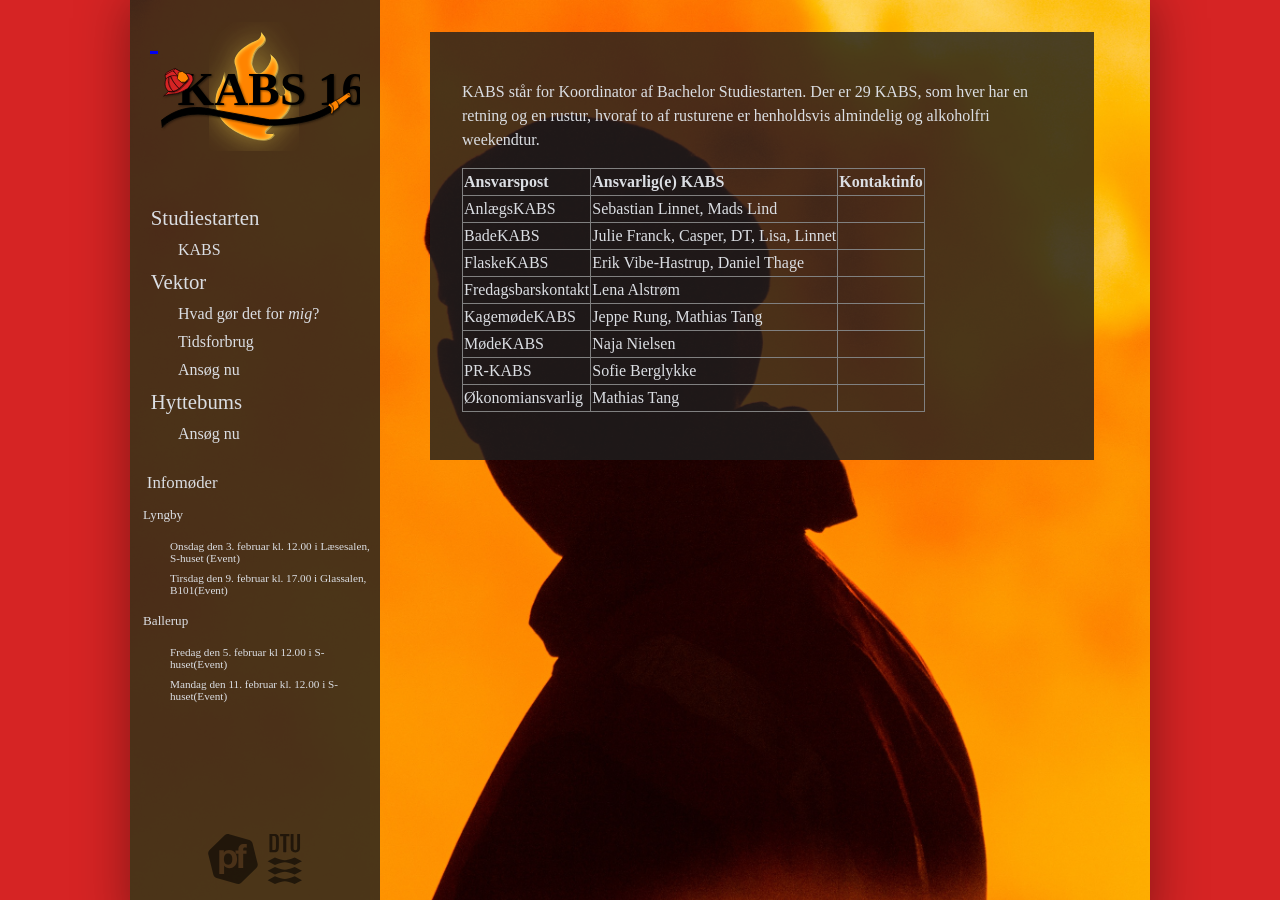
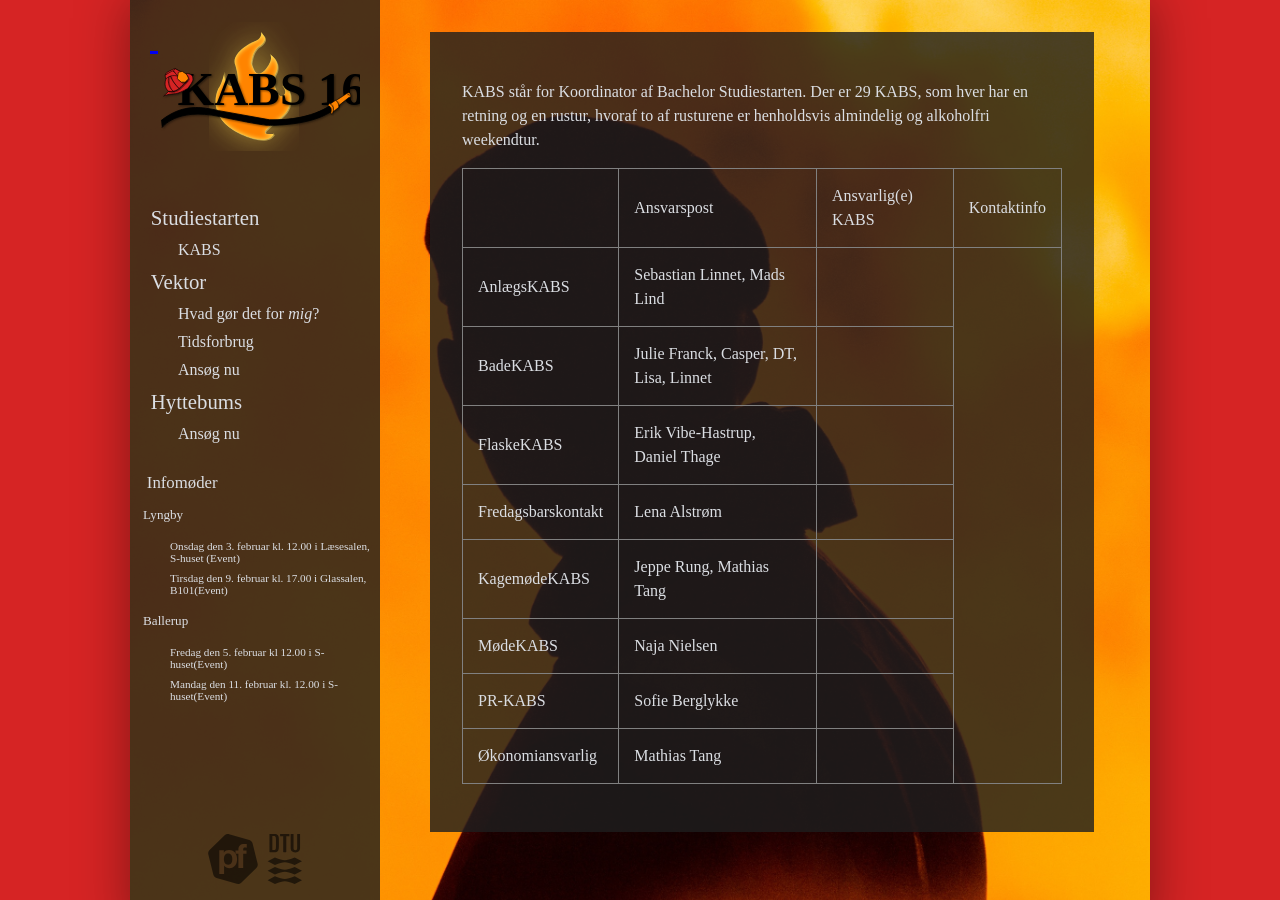
Before and after one commit to KABSDTU/kabsdtu.github.io, a Jekyll site: the page built from kabs.md, in a window 1280 px wide and 900 px high. Built offline with Jekyll 4.4.1, drawn with Linux system fonts in a browser that asks for light colours; some web fonts are replaced.

Commit message:
jeg leger

```diff
--- a/kabs.md
+++ b/kabs.md
@@ -6,12 +6,13 @@ title: KABS
 <p>KABS står for Koordinator af Bachelor Studiestarten. Der er 29 KABS, som hver har en retning og en rustur, hvoraf to af rusturene er henholdsvis almindelig og alkoholfri weekendtur.</p>
 
 <p>
+<div style="overflow-x:auto;">
 <table border="1">
-<tr>
-<td><b>Ansvarspost</b></td>
-<td><b>Ansvarlig(e) KABS</b></td>
-<td><b>Kontaktinfo</b></td>
-</tr>
+<th>
+<td>Ansvarspost</td>
+<td>Ansvarlig(e) KABS</td>
+<td>Kontaktinfo</td>
+</th>
 <tr>
 <td>AnlægsKABS</td>
 <td>Sebastian Linnet, Mads Lind</td>
@@ -53,4 +54,5 @@ title: KABS
 <td></td>
 </tr>
 </table>
+</div>
 </p>
--- a/static/css/main.css
+++ b/static/css/main.css
@@ -219,6 +219,24 @@ form ul {
   list-style: none;
 }
 
+table {
+    height: 30px;
+    border-collapse: collapse;
+}
+
+tr:hover {background-color: rgba(255,132,0,1)}
+
+th {
+    background-color:(214,36,36,1);
+    color: white;
+}
+
+th, td {
+    padding: 15px;
+    text-align: left;
+}
+
+
 @media screen and (max-width:1000px) {
 
 
```
